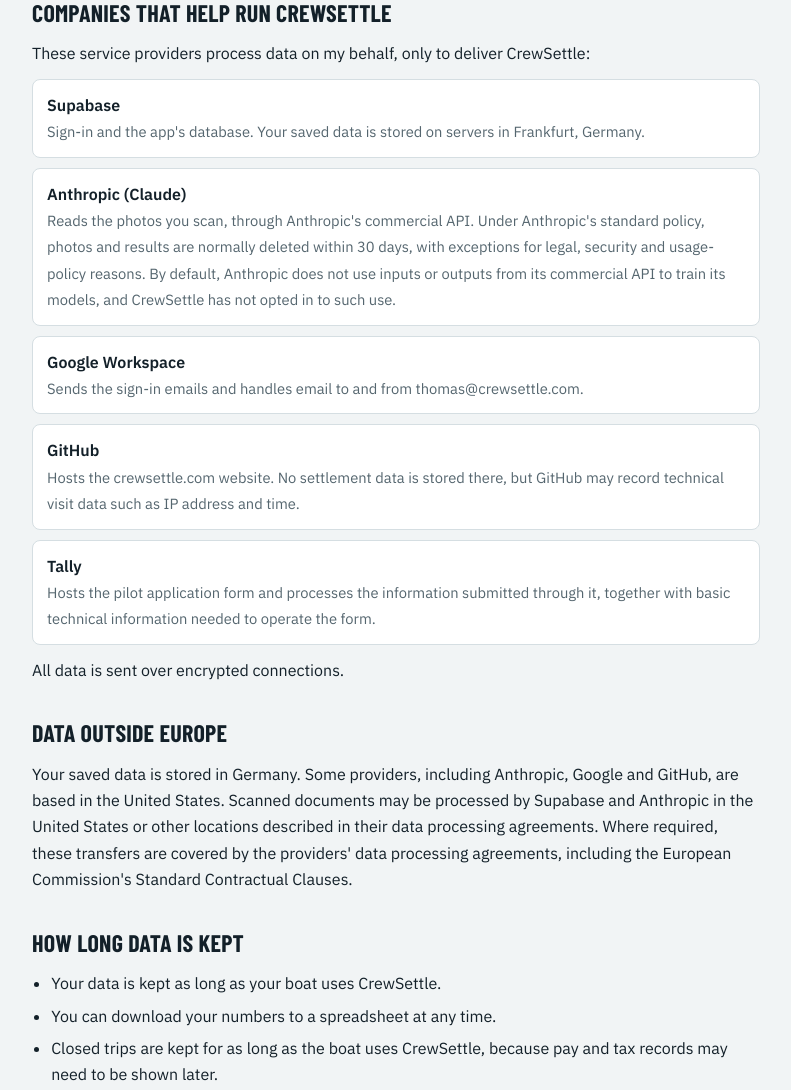
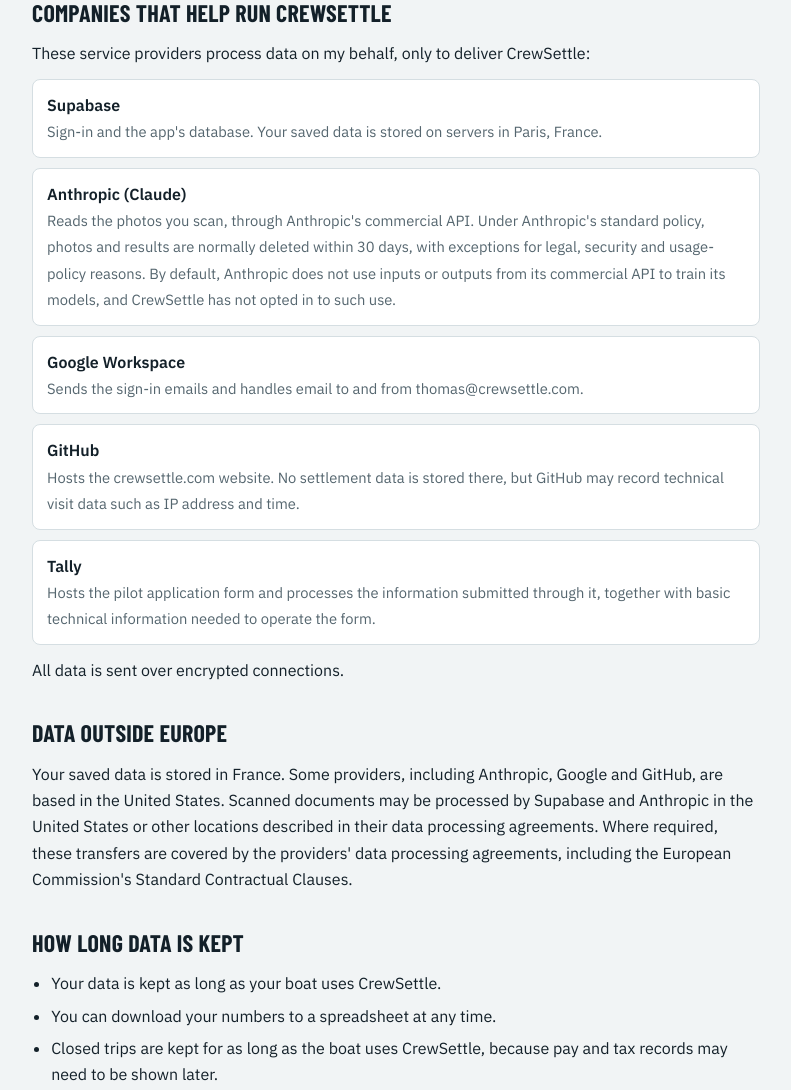
Before and after one commit to thomasbrudvik/Crewsettle-site, a plain HTML site: page data-terms.html in a window 1280 px wide. Shown: the part 2140-3230 px from the top of the page, without its empty margins (244-1035 px from the left). Drawn offline with nearby package versions, Linux system fonts and the light colour scheme; a web font is replaced by a local one.

Commit message:
Add files via upload

```diff
--- a/data-terms.html
+++ b/data-terms.html
@@ -111,7 +111,7 @@ footer{margin-top:40px;padding-block:24px 40px;border-top:1px solid var(--line);
     <h2>Companies that help run CrewSettle</h2>
     <p>These service providers process data on my behalf, only to deliver CrewSettle:</p>
     <div class="providers">
-      <div class="prov"><b>Supabase</b><span>Sign-in and the app's database. Your saved data is stored on servers in Frankfurt, Germany.</span></div>
+      <div class="prov"><b>Supabase</b><span>Sign-in and the app's database. Your saved data is stored on servers in Paris, France.</span></div>
       <div class="prov"><b>Anthropic (Claude)</b><span>Reads the photos you scan, through Anthropic's commercial API. Under Anthropic's standard policy, photos and results are normally deleted within 30 days, with exceptions for legal, security and usage-policy reasons. By default, Anthropic does not use inputs or outputs from its commercial API to train its models, and CrewSettle has not opted in to such use.</span></div>
       <div class="prov"><b>Google Workspace</b><span>Sends the sign-in emails and handles email to and from thomas@crewsettle.com.</span></div>
       <div class="prov"><b>GitHub</b><span>Hosts the crewsettle.com website. No settlement data is stored there, but GitHub may record technical visit data such as IP address and time.</span></div>
@@ -120,7 +120,7 @@ footer{margin-top:40px;padding-block:24px 40px;border-top:1px solid var(--line);
     <p>All data is sent over encrypted connections.</p>
 
     <h2>Data outside Europe</h2>
-    <p>Your saved data is stored in Germany. Some providers, including Anthropic, Google and GitHub, are based in the United States. Scanned documents may be processed by Supabase and Anthropic in the United States or other locations described in their data processing agreements. Where required, these transfers are covered by the providers' data processing agreements, including the European Commission's Standard Contractual Clauses.</p>
+    <p>Your saved data is stored in France. Some providers, including Anthropic, Google and GitHub, are based in the United States. Scanned documents may be processed by Supabase and Anthropic in the United States or other locations described in their data processing agreements. Where required, these transfers are covered by the providers' data processing agreements, including the European Commission's Standard Contractual Clauses.</p>
 
     <h2>How long data is kept</h2>
     <ul>
```
